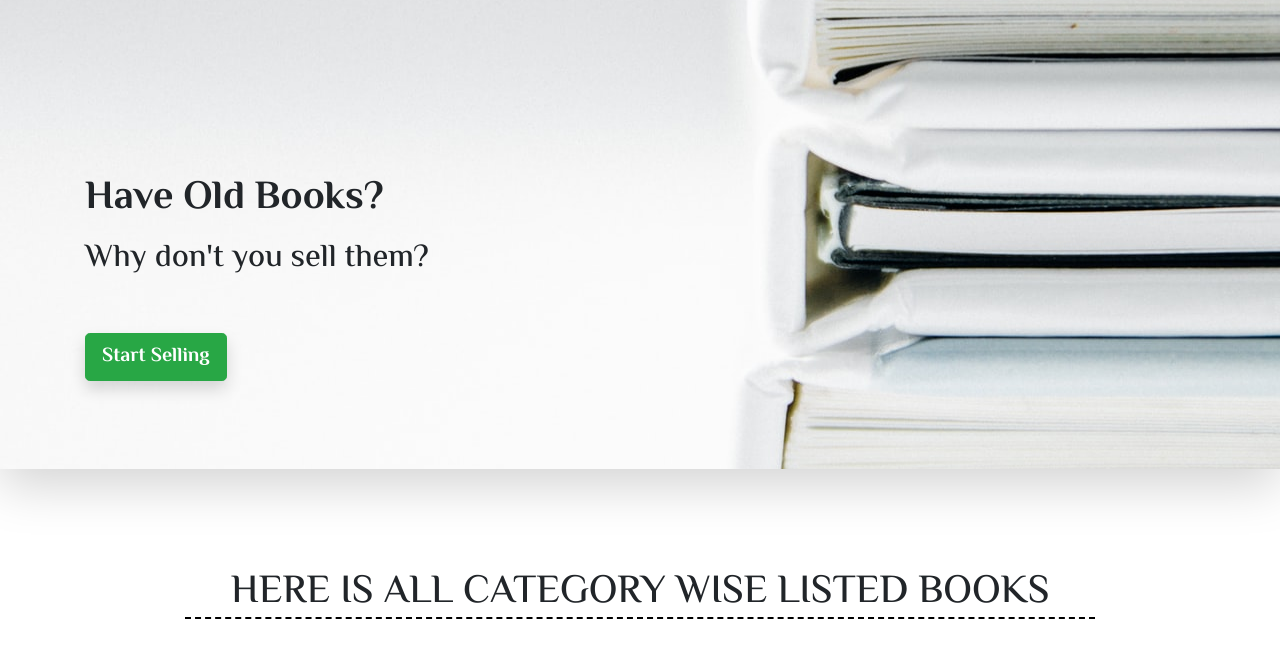
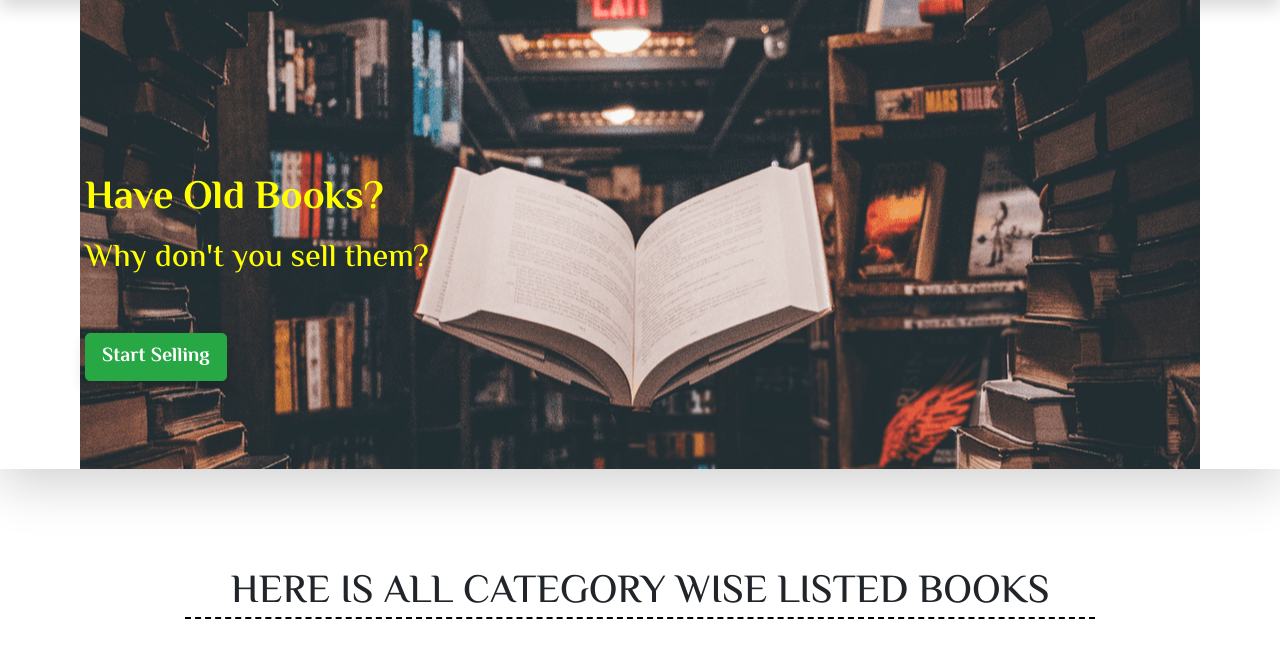
Before and after one commit to rishusingh022/Book-Attic, a Django app: page / in a window 1280 px wide. Shown: the part 56-701 px from the top of the page. Run offline with Django 3.2, Linux system fonts and the light colour scheme; data that the repository does not hold is empty; some libraries are stand-ins or nearby versions.

Commit message:
checking

```diff
--- a/templates/home/home.html
+++ b/templates/home/home.html
@@ -7,7 +7,7 @@
 <div class="jumbotron shadow-lg" style="background: url('../media/home/images/img/jumbotron.jpg') no-repeat center center;width:100%;
   height: 100%; border-radius: 0px; ">
 
-  <div class="container" style="font-family: 'El Messiri', sans-serif; font-size: 30px;">
+  <div class="container" style="font-family: 'El Messiri',sans-serif;color:yellow; font-size: 30px;">
   <h1 style="margin-top: 10%"><b>Have Old Books?</b></h1>
    <h2 class="mt-3">
     Why don't you sell them?
```
Also changed, not shown: media/home/images/img/jumbotron.jpg, media/home/images/img/jumbotron1.jpg (added).
